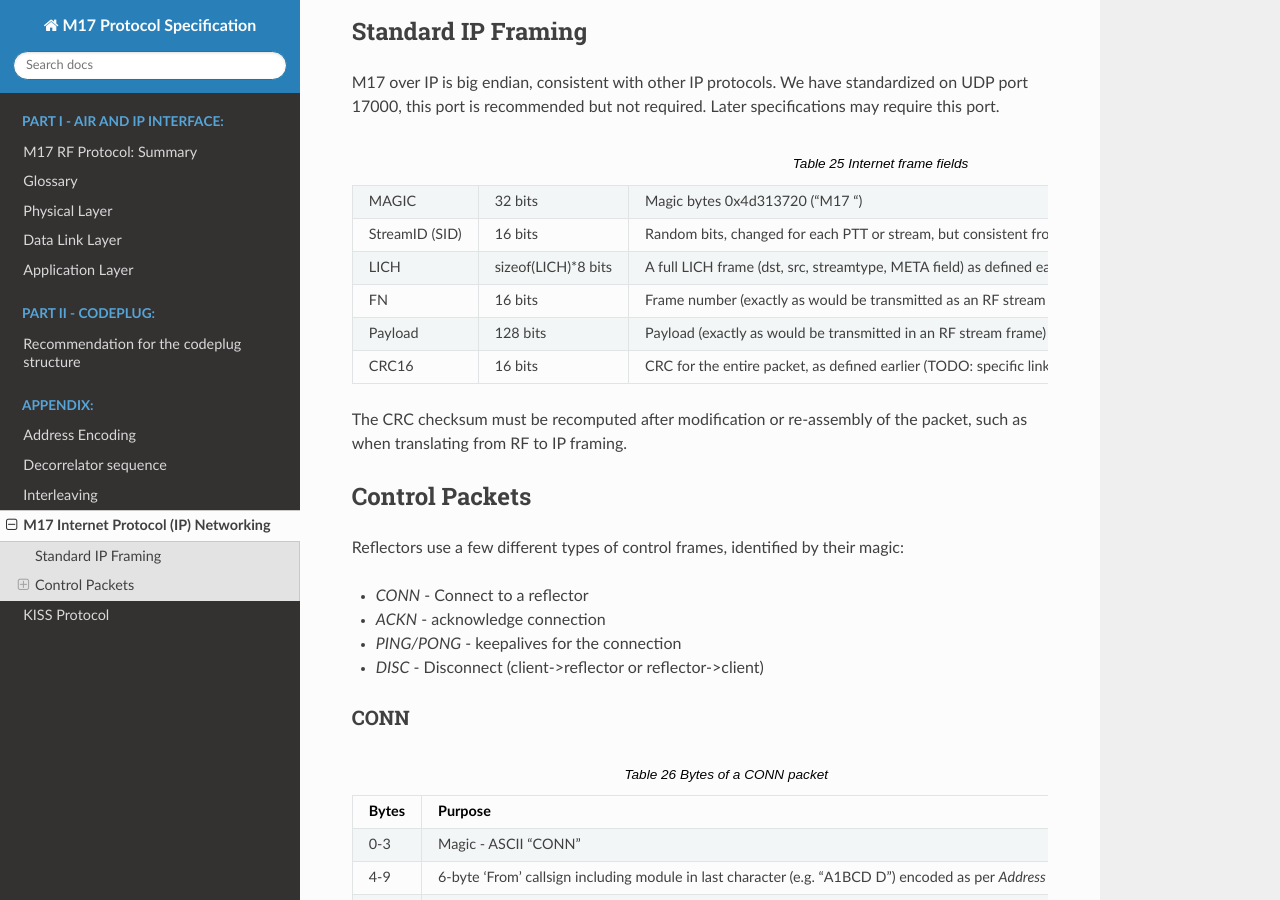
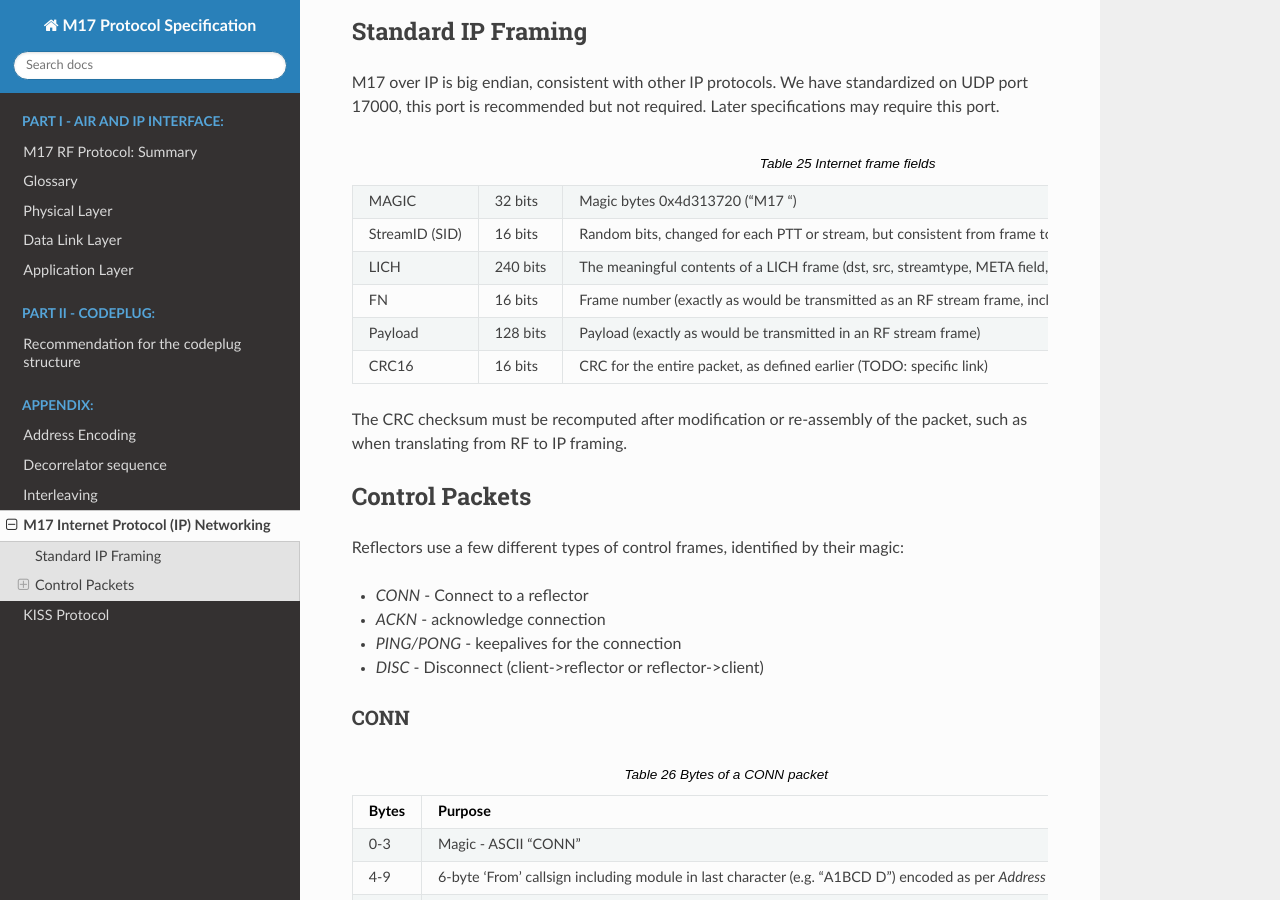
Before and after one commit to M17-Project/M17_spec, a Sphinx documentation site: the page built from docs/ip_encapsulation.rst, in a window 1280 px wide and 900 px high, scrolled down 553 px. Built offline with Sphinx 7.4.7 and the Read the Docs theme 2.0.0, drawn with Linux system fonts in a browser that asks for light colours.

Commit message:
LSF clarifications (tail, sync?). close #56

```diff
--- a/docs/data_link_layer.rst
+++ b/docs/data_link_layer.rst
@@ -98,7 +98,7 @@
    * - 11..15
      - Reserved (don't care)
 
-The fields in Table 3 (except tail) form initial LSF. It contains all
+The fields in Table 3 (except TAIL) form initial LSF. It contains all
 information needed to establish M17 link. Later in the transmission,
 the initial LSF is divided into 6 "chunks" and transmitted
 beside the payload data. This allows late-joiners to
--- a/docs/ip_encapsulation.rst
+++ b/docs/ip_encapsulation.rst
@@ -39,8 +39,8 @@
      - 16 bits
      - Random bits, changed for each PTT or stream, but consistent from frame to frame within a stream
    * - LICH
-     - sizeof(LICH)*8 bits
-     - A full LICH frame (dst, src, streamtype, META field) as defined earlier
+     - 240 bits
+     - The meaningful contents of a LICH frame (dst, src, streamtype, META field, CRC16) as defined earlier.
    * - FN
      - 16 bits
      - Frame number (exactly as would be transmitted as an RF stream frame, including the last frame indicator at (FN & 0x8000)
```
Also changed, not shown: other parts of docs/data_link_layer.rst (+1 -1 lines).
